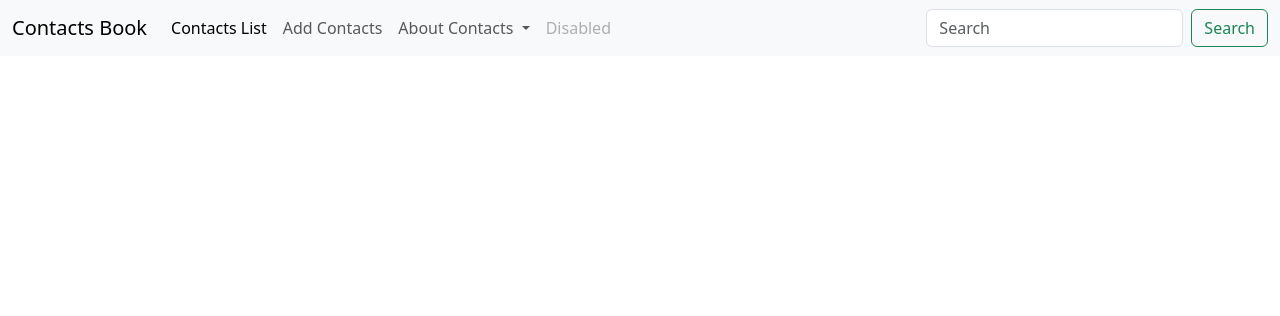
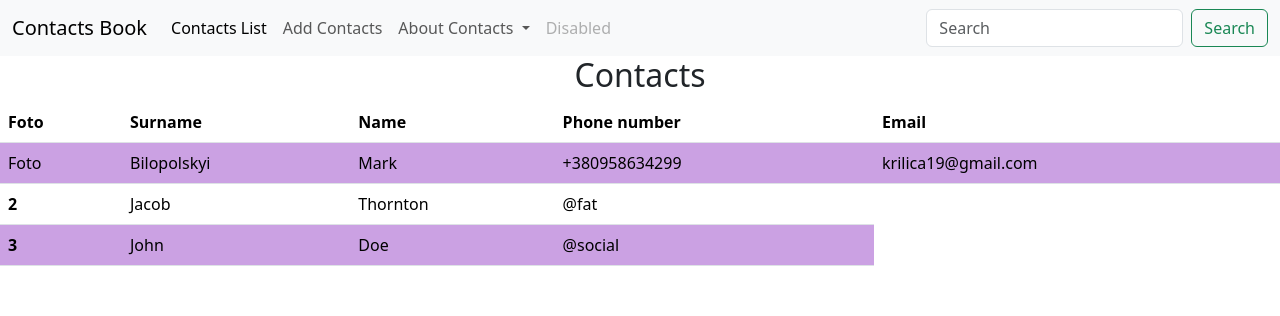
Before and after one commit to M1ks1i/conbook, a Django app: page / in a window 1280 px wide. Shown: the top 316 px of the page. Run offline with Django 5.2, Linux system fonts and the light colour scheme.

Commit message:
Added contacts table

```diff
--- /dev/null
+++ b/static/css/styles.css
@@ -0,0 +1,7 @@
+.table-striped > tbody > tr:nth-of-type(odd) {
+    --bs-table-striped-bg: #cba1e3;
+}
+.table-striped > tbody > tr:nth-of-type(even) {
+    -/*-bs-table-striped-bg: #cba1e3;*/
+    background-color: #cba1e3;
+}
--- a/templates/base.html
+++ b/templates/base.html
@@ -1,3 +1,4 @@
+{% load static %}
 <!doctype html>
 <html lang="en">
 <head>
@@ -10,6 +11,7 @@
         {% endblock %}
     </title>
     <link href="https://cdn.jsdelivr.net/npm/bootstrap@5.3.8/dist/css/bootstrap.min.css" rel="stylesheet" integrity="sha384-sRIl4kxILFvY47J16cr9ZwB07vP4J8+LH7qKQnuqkuIAvNWLzeN8tE5YBujZqJLB" crossorigin="anonymous">
+    <link rel="stylesheet" href="{% static 'css/styles.css' %}">
 </head>
 <body>
     <nav class="navbar navbar-expand-lg bg-body-tertiary">
@@ -47,5 +49,7 @@
             </div>
         </div>
     </nav>
+    {% block content %}
+    {% endblock %}
 </body>
 </html>
--- a/templates/index.html
+++ b/templates/index.html
@@ -2,3 +2,41 @@
 {% block title %}
 Contact Book
 {% endblock %}
+
+{% block content %}
+<div class="contacts-table">
+    <h2 class="text-center">Contacts</h2>
+    <table class="table table-striped">
+        <thead>
+            <tr>
+                <th scope="col">Foto</th>
+                <th scope="col">Surname</th>
+                <th scope="col">Name</th>
+                <th scope="col">Phone number</th>
+                <th scope="col">Email</th>
+            </tr>
+        </thead>
+        <tbody>
+            <tr>
+                <td>Foto</td>
+                <td>Bilopolskyi</td>
+                <td>Mark</td>
+                <td>+380958634299</td>
+                <td>krilica19@gmail.com</td>
+            </tr>
+            <tr>
+                <th scope="row">2</th>
+                <td>Jacob</td>
+                <td>Thornton</td>
+                <td>@fat</td>
+            </tr>
+            <tr>
+                <th scope="row">3</th>
+                <td>John</td>
+                <td>Doe</td>
+                <td>@social</td>
+            </tr>
+        </tbody>
+    </table>
+</div>
+{% endblock %}
```
